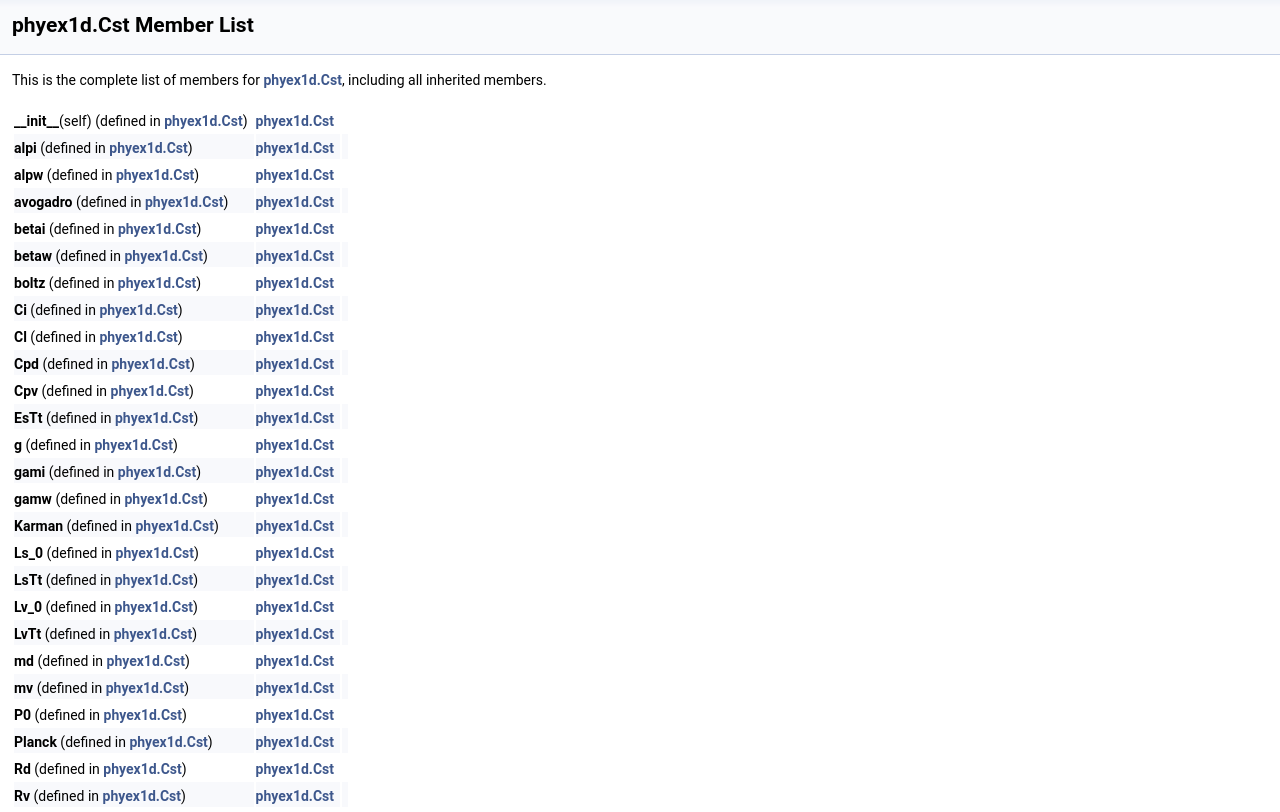
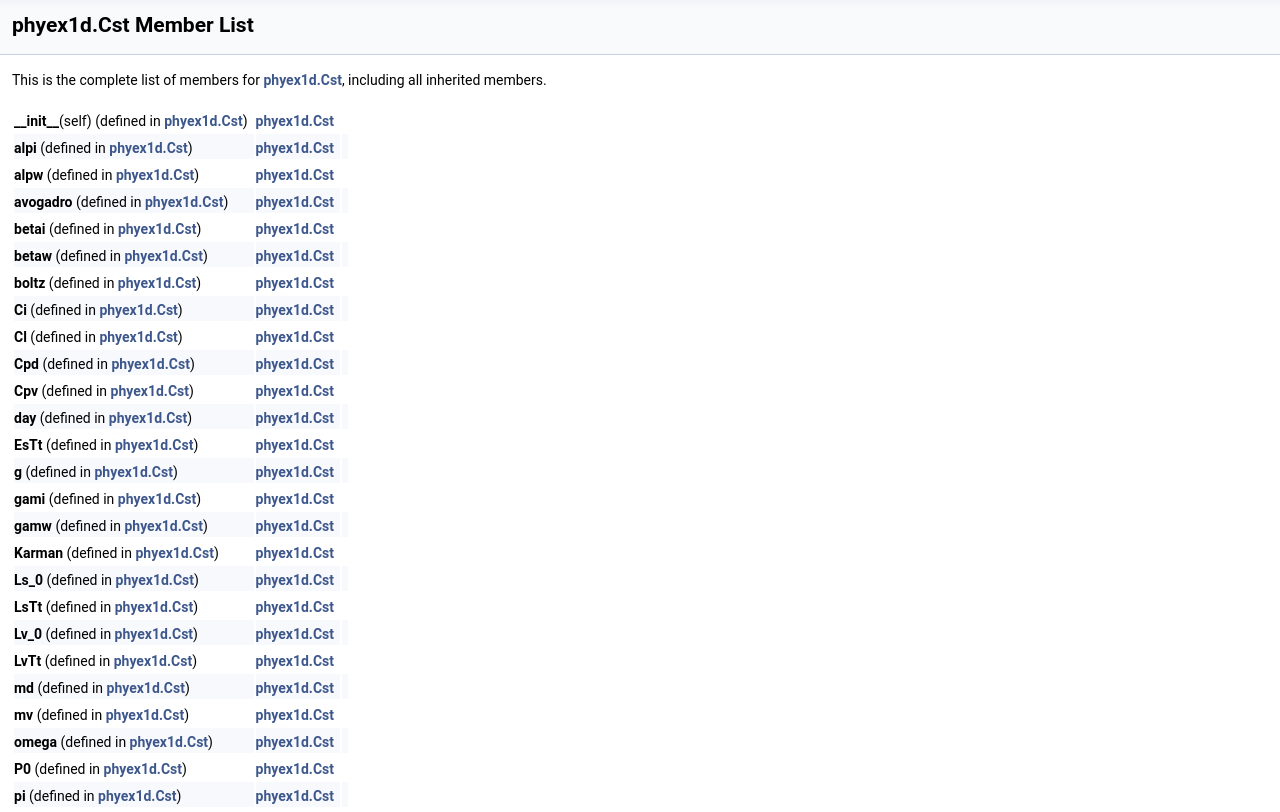
Before and after one commit to SebastienRietteMTO/phyex1d, a plain HTML site: page classphyex1d_1_1Cst-members.html in a window 1280 px wide. Shown: the part 129-941 px from the top of the page. Drawn offline with Linux system fonts and the light colour scheme.

Commit message:
Deploying to gh-pages from @ SebastienRietteMTO/phyex1d@2e7fbb4941d83640cc95d51d51eec1ed99af528d 🚀

```diff
--- a/classphyex1d_1_1Cst-members.html
+++ b/classphyex1d_1_1Cst-members.html
@@ -91,22 +91,27 @@ $(function() {
   <tr bgcolor="#f0f0f0" class="even"><td class="entry"><b>Cl</b> (defined in <a class="el" href="classphyex1d_1_1Cst.html">phyex1d.Cst</a>)</td><td class="entry"><a class="el" href="classphyex1d_1_1Cst.html">phyex1d.Cst</a></td><td class="entry"></td></tr>
   <tr bgcolor="#f0f0f0" class="odd"><td class="entry"><b>Cpd</b> (defined in <a class="el" href="classphyex1d_1_1Cst.html">phyex1d.Cst</a>)</td><td class="entry"><a class="el" href="classphyex1d_1_1Cst.html">phyex1d.Cst</a></td><td class="entry"></td></tr>
   <tr bgcolor="#f0f0f0" class="even"><td class="entry"><b>Cpv</b> (defined in <a class="el" href="classphyex1d_1_1Cst.html">phyex1d.Cst</a>)</td><td class="entry"><a class="el" href="classphyex1d_1_1Cst.html">phyex1d.Cst</a></td><td class="entry"></td></tr>
-  <tr bgcolor="#f0f0f0" class="odd"><td class="entry"><b>EsTt</b> (defined in <a class="el" href="classphyex1d_1_1Cst.html">phyex1d.Cst</a>)</td><td class="entry"><a class="el" href="classphyex1d_1_1Cst.html">phyex1d.Cst</a></td><td class="entry"></td></tr>
-  <tr bgcolor="#f0f0f0" class="even"><td class="entry"><b>g</b> (defined in <a class="el" href="classphyex1d_1_1Cst.html">phyex1d.Cst</a>)</td><td class="entry"><a class="el" href="classphyex1d_1_1Cst.html">phyex1d.Cst</a></td><td class="entry"></td></tr>
-  <tr bgcolor="#f0f0f0" class="odd"><td class="entry"><b>gami</b> (defined in <a class="el" href="classphyex1d_1_1Cst.html">phyex1d.Cst</a>)</td><td class="entry"><a class="el" href="classphyex1d_1_1Cst.html">phyex1d.Cst</a></td><td class="entry"></td></tr>
-  <tr bgcolor="#f0f0f0" class="even"><td class="entry"><b>gamw</b> (defined in <a class="el" href="classphyex1d_1_1Cst.html">phyex1d.Cst</a>)</td><td class="entry"><a class="el" href="classphyex1d_1_1Cst.html">phyex1d.Cst</a></td><td class="entry"></td></tr>
-  <tr bgcolor="#f0f0f0" class="odd"><td class="entry"><b>Karman</b> (defined in <a class="el" href="classphyex1d_1_1Cst.html">phyex1d.Cst</a>)</td><td class="entry"><a class="el" href="classphyex1d_1_1Cst.html">phyex1d.Cst</a></td><td class="entry"></td></tr>
-  <tr bgcolor="#f0f0f0" class="even"><td class="entry"><b>Ls_0</b> (defined in <a class="el" href="classphyex1d_1_1Cst.html">phyex1d.Cst</a>)</td><td class="entry"><a class="el" href="classphyex1d_1_1Cst.html">phyex1d.Cst</a></td><td class="entry"></td></tr>
-  <tr bgcolor="#f0f0f0" class="odd"><td class="entry"><b>LsTt</b> (defined in <a class="el" href="classphyex1d_1_1Cst.html">phyex1d.Cst</a>)</td><td class="entry"><a class="el" href="classphyex1d_1_1Cst.html">phyex1d.Cst</a></td><td class="entry"></td></tr>
-  <tr bgcolor="#f0f0f0" class="even"><td class="entry"><b>Lv_0</b> (defined in <a class="el" href="classphyex1d_1_1Cst.html">phyex1d.Cst</a>)</td><td class="entry"><a class="el" href="classphyex1d_1_1Cst.html">phyex1d.Cst</a></td><td class="entry"></td></tr>
-  <tr bgcolor="#f0f0f0" class="odd"><td class="entry"><b>LvTt</b> (defined in <a class="el" href="classphyex1d_1_1Cst.html">phyex1d.Cst</a>)</td><td class="entry"><a class="el" href="classphyex1d_1_1Cst.html">phyex1d.Cst</a></td><td class="entry"></td></tr>
-  <tr bgcolor="#f0f0f0" class="even"><td class="entry"><b>md</b> (defined in <a class="el" href="classphyex1d_1_1Cst.html">phyex1d.Cst</a>)</td><td class="entry"><a class="el" href="classphyex1d_1_1Cst.html">phyex1d.Cst</a></td><td class="entry"></td></tr>
-  <tr bgcolor="#f0f0f0" class="odd"><td class="entry"><b>mv</b> (defined in <a class="el" href="classphyex1d_1_1Cst.html">phyex1d.Cst</a>)</td><td class="entry"><a class="el" href="classphyex1d_1_1Cst.html">phyex1d.Cst</a></td><td class="entry"></td></tr>
+  <tr bgcolor="#f0f0f0" class="odd"><td class="entry"><b>day</b> (defined in <a class="el" href="classphyex1d_1_1Cst.html">phyex1d.Cst</a>)</td><td class="entry"><a class="el" href="classphyex1d_1_1Cst.html">phyex1d.Cst</a></td><td class="entry"></td></tr>
+  <tr bgcolor="#f0f0f0" class="even"><td class="entry"><b>EsTt</b> (defined in <a class="el" href="classphyex1d_1_1Cst.html">phyex1d.Cst</a>)</td><td class="entry"><a class="el" href="classphyex1d_1_1Cst.html">phyex1d.Cst</a></td><td class="entry"></td></tr>
+  <tr bgcolor="#f0f0f0" class="odd"><td class="entry"><b>g</b> (defined in <a class="el" href="classphyex1d_1_1Cst.html">phyex1d.Cst</a>)</td><td class="entry"><a class="el" href="classphyex1d_1_1Cst.html">phyex1d.Cst</a></td><td class="entry"></td></tr>
+  <tr bgcolor="#f0f0f0" class="even"><td class="entry"><b>gami</b> (defined in <a class="el" href="classphyex1d_1_1Cst.html">phyex1d.Cst</a>)</td><td class="entry"><a class="el" href="classphyex1d_1_1Cst.html">phyex1d.Cst</a></td><td class="entry"></td></tr>
+  <tr bgcolor="#f0f0f0" class="odd"><td class="entry"><b>gamw</b> (defined in <a class="el" href="classphyex1d_1_1Cst.html">phyex1d.Cst</a>)</td><td class="entry"><a class="el" href="classphyex1d_1_1Cst.html">phyex1d.Cst</a></td><td class="entry"></td></tr>
+  <tr bgcolor="#f0f0f0" class="even"><td class="entry"><b>Karman</b> (defined in <a class="el" href="classphyex1d_1_1Cst.html">phyex1d.Cst</a>)</td><td class="entry"><a class="el" href="classphyex1d_1_1Cst.html">phyex1d.Cst</a></td><td class="entry"></td></tr>
+  <tr bgcolor="#f0f0f0" class="odd"><td class="entry"><b>Ls_0</b> (defined in <a class="el" href="classphyex1d_1_1Cst.html">phyex1d.Cst</a>)</td><td class="entry"><a class="el" href="classphyex1d_1_1Cst.html">phyex1d.Cst</a></td><td class="entry"></td></tr>
+  <tr bgcolor="#f0f0f0" class="even"><td class="entry"><b>LsTt</b> (defined in <a class="el" href="classphyex1d_1_1Cst.html">phyex1d.Cst</a>)</td><td class="entry"><a class="el" href="classphyex1d_1_1Cst.html">phyex1d.Cst</a></td><td class="entry"></td></tr>
+  <tr bgcolor="#f0f0f0" class="odd"><td class="entry"><b>Lv_0</b> (defined in <a class="el" href="classphyex1d_1_1Cst.html">phyex1d.Cst</a>)</td><td class="entry"><a class="el" href="classphyex1d_1_1Cst.html">phyex1d.Cst</a></td><td class="entry"></td></tr>
+  <tr bgcolor="#f0f0f0" class="even"><td class="entry"><b>LvTt</b> (defined in <a class="el" href="classphyex1d_1_1Cst.html">phyex1d.Cst</a>)</td><td class="entry"><a class="el" href="classphyex1d_1_1Cst.html">phyex1d.Cst</a></td><td class="entry"></td></tr>
+  <tr bgcolor="#f0f0f0" class="odd"><td class="entry"><b>md</b> (defined in <a class="el" href="classphyex1d_1_1Cst.html">phyex1d.Cst</a>)</td><td class="entry"><a class="el" href="classphyex1d_1_1Cst.html">phyex1d.Cst</a></td><td class="entry"></td></tr>
+  <tr bgcolor="#f0f0f0" class="even"><td class="entry"><b>mv</b> (defined in <a class="el" href="classphyex1d_1_1Cst.html">phyex1d.Cst</a>)</td><td class="entry"><a class="el" href="classphyex1d_1_1Cst.html">phyex1d.Cst</a></td><td class="entry"></td></tr>
+  <tr bgcolor="#f0f0f0" class="odd"><td class="entry"><b>omega</b> (defined in <a class="el" href="classphyex1d_1_1Cst.html">phyex1d.Cst</a>)</td><td class="entry"><a class="el" href="classphyex1d_1_1Cst.html">phyex1d.Cst</a></td><td class="entry"></td></tr>
   <tr bgcolor="#f0f0f0" class="even"><td class="entry"><b>P0</b> (defined in <a class="el" href="classphyex1d_1_1Cst.html">phyex1d.Cst</a>)</td><td class="entry"><a class="el" href="classphyex1d_1_1Cst.html">phyex1d.Cst</a></td><td class="entry"></td></tr>
-  <tr bgcolor="#f0f0f0" class="odd"><td class="entry"><b>Planck</b> (defined in <a class="el" href="classphyex1d_1_1Cst.html">phyex1d.Cst</a>)</td><td class="entry"><a class="el" href="classphyex1d_1_1Cst.html">phyex1d.Cst</a></td><td class="entry"></td></tr>
-  <tr bgcolor="#f0f0f0" class="even"><td class="entry"><b>Rd</b> (defined in <a class="el" href="classphyex1d_1_1Cst.html">phyex1d.Cst</a>)</td><td class="entry"><a class="el" href="classphyex1d_1_1Cst.html">phyex1d.Cst</a></td><td class="entry"></td></tr>
-  <tr bgcolor="#f0f0f0" class="odd"><td class="entry"><b>Rv</b> (defined in <a class="el" href="classphyex1d_1_1Cst.html">phyex1d.Cst</a>)</td><td class="entry"><a class="el" href="classphyex1d_1_1Cst.html">phyex1d.Cst</a></td><td class="entry"></td></tr>
-  <tr bgcolor="#f0f0f0" class="even"><td class="entry"><b>Tt</b> (defined in <a class="el" href="classphyex1d_1_1Cst.html">phyex1d.Cst</a>)</td><td class="entry"><a class="el" href="classphyex1d_1_1Cst.html">phyex1d.Cst</a></td><td class="entry"></td></tr>
+  <tr bgcolor="#f0f0f0" class="odd"><td class="entry"><b>pi</b> (defined in <a class="el" href="classphyex1d_1_1Cst.html">phyex1d.Cst</a>)</td><td class="entry"><a class="el" href="classphyex1d_1_1Cst.html">phyex1d.Cst</a></td><td class="entry"></td></tr>
+  <tr bgcolor="#f0f0f0" class="even"><td class="entry"><b>Planck</b> (defined in <a class="el" href="classphyex1d_1_1Cst.html">phyex1d.Cst</a>)</td><td class="entry"><a class="el" href="classphyex1d_1_1Cst.html">phyex1d.Cst</a></td><td class="entry"></td></tr>
+  <tr bgcolor="#f0f0f0" class="odd"><td class="entry"><b>Rd</b> (defined in <a class="el" href="classphyex1d_1_1Cst.html">phyex1d.Cst</a>)</td><td class="entry"><a class="el" href="classphyex1d_1_1Cst.html">phyex1d.Cst</a></td><td class="entry"></td></tr>
+  <tr bgcolor="#f0f0f0" class="even"><td class="entry"><b>Rv</b> (defined in <a class="el" href="classphyex1d_1_1Cst.html">phyex1d.Cst</a>)</td><td class="entry"><a class="el" href="classphyex1d_1_1Cst.html">phyex1d.Cst</a></td><td class="entry"></td></tr>
+  <tr bgcolor="#f0f0f0" class="odd"><td class="entry"><b>siday</b> (defined in <a class="el" href="classphyex1d_1_1Cst.html">phyex1d.Cst</a>)</td><td class="entry"><a class="el" href="classphyex1d_1_1Cst.html">phyex1d.Cst</a></td><td class="entry"></td></tr>
+  <tr bgcolor="#f0f0f0" class="even"><td class="entry"><b>siyear</b> (defined in <a class="el" href="classphyex1d_1_1Cst.html">phyex1d.Cst</a>)</td><td class="entry"><a class="el" href="classphyex1d_1_1Cst.html">phyex1d.Cst</a></td><td class="entry"></td></tr>
+  <tr bgcolor="#f0f0f0" class="odd"><td class="entry"><b>Tt</b> (defined in <a class="el" href="classphyex1d_1_1Cst.html">phyex1d.Cst</a>)</td><td class="entry"><a class="el" href="classphyex1d_1_1Cst.html">phyex1d.Cst</a></td><td class="entry"></td></tr>
 </table></div><!-- contents -->
 <!-- start footer part -->
 <hr class="footer"/><address class="footer"><small>
```
Also changed, not shown: classphyex1d_1_1Cst.html (+15 -0 lines).
